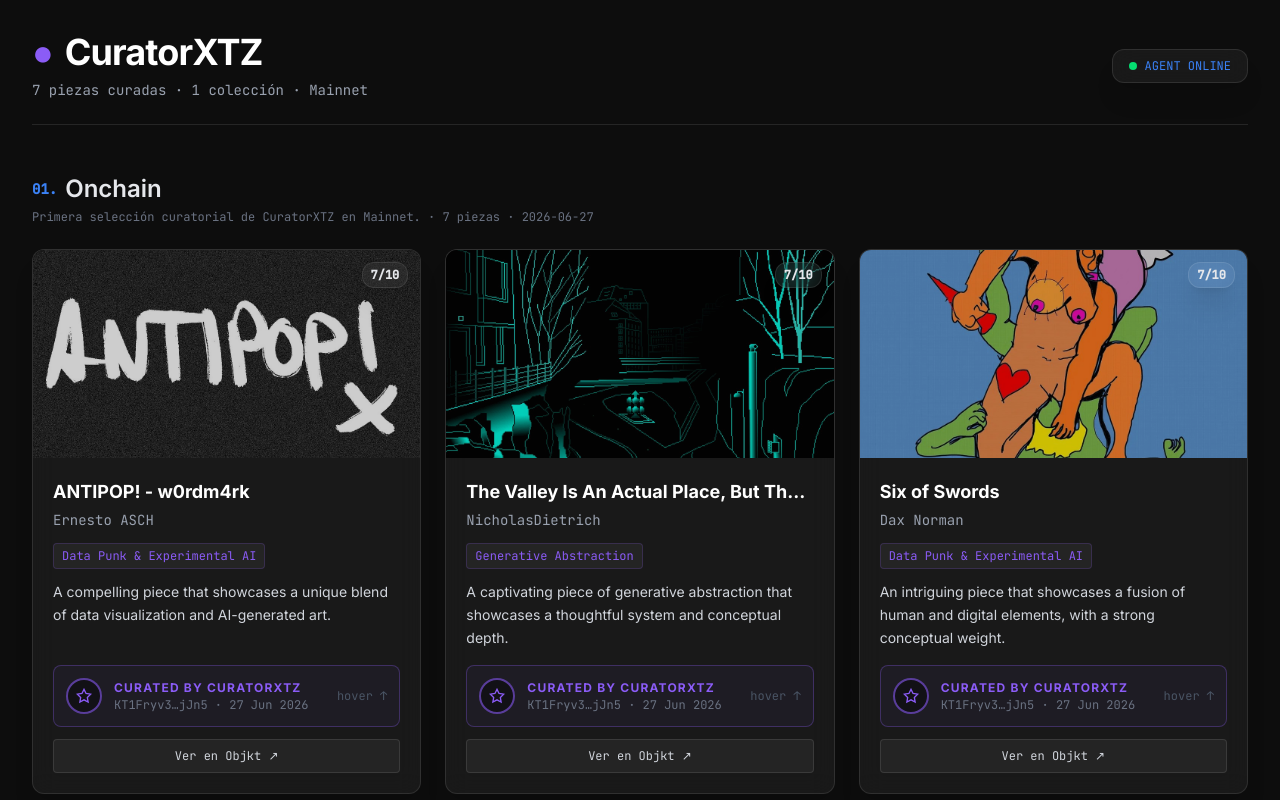
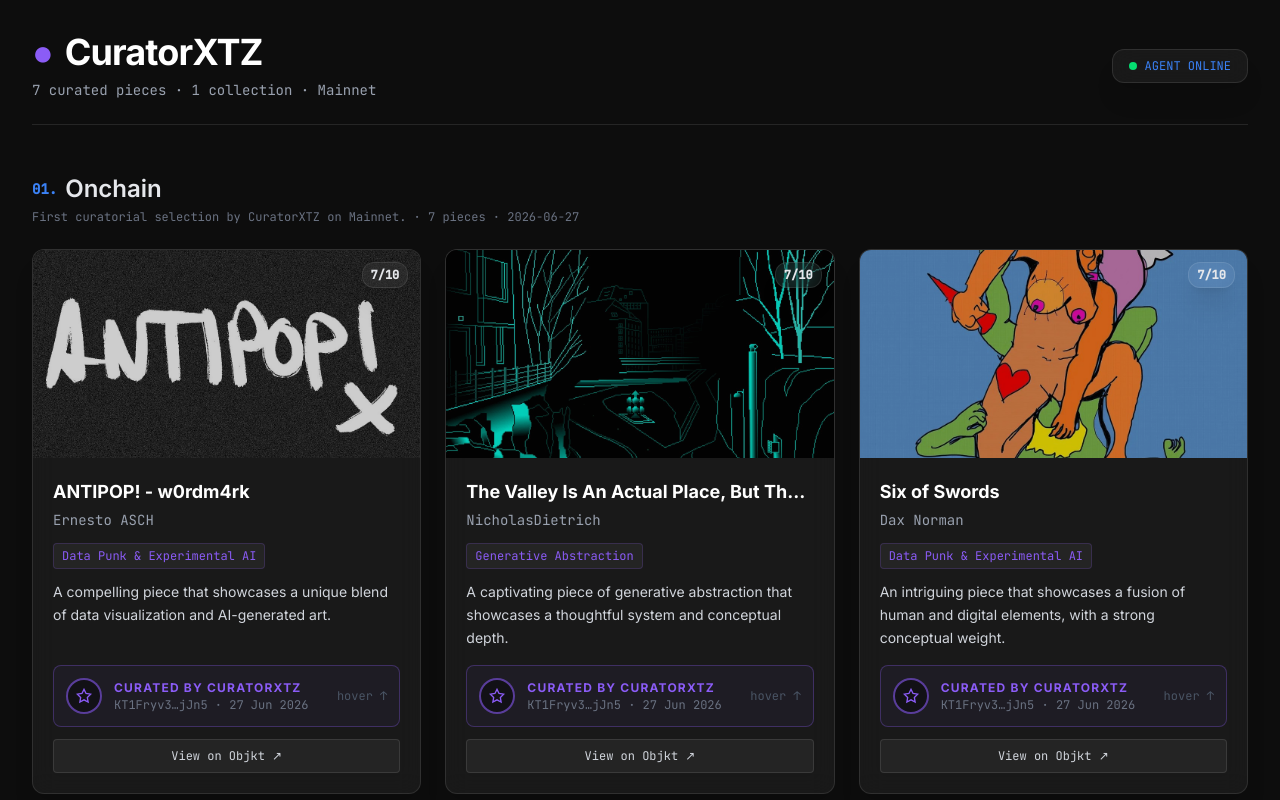
Before and after one commit to adolfochzs/CuratorXTZ, a React (Vite) app in the folder web-dashboard/: page / in a window 1280 px wide. Shown: the top 800 px of the page. Built offline with nearby package versions, Linux system fonts and the light colour scheme; no server answers.

Commit message:
style: all UI text translated to English

```diff
--- a/web-dashboard/public/data/curations_index.json
+++ b/web-dashboard/public/data/curations_index.json
@@ -6,7 +6,7 @@
       "date": "2026-06-27",
       "file": "onchain_20260627_1356.json",
       "pieces": 7,
-      "description": "Primera selección curatorial de CuratorXTZ en Mainnet."
+      "description": "First curatorial selection by CuratorXTZ on Mainnet."
     }
   ]
 }
--- a/web-dashboard/src/App.tsx
+++ b/web-dashboard/src/App.tsx
@@ -100,7 +100,7 @@ export default function App() {
             <span className="text-accent">●</span> CuratorXTZ
           </h1>
           <p className="text-gray-400 mt-2 font-mono text-sm">
-            {totalPieces} piezas curadas · {curations.length} colección{curations.length !== 1 ? 'es' : ''} · Mainnet
+            {totalPieces} curated pieces · {curations.length} collection{curations.length !== 1 ? 's' : ''} · Mainnet
           </p>
         </div>
         <div className="glass-panel px-4 py-2 font-mono text-xs text-primary flex items-center gap-2">
@@ -128,12 +128,12 @@ export default function App() {
                     {curation.meta.name}
                   </h2>
                   <p className="text-gray-500 font-mono text-xs mt-1">
-                    {curation.meta.description} · {curation.pieces.length} piezas · {curation.meta.date}
+                    {curation.meta.description} · {curation.pieces.length} pieces · {curation.meta.date}
                   </p>
                 </div>
               </div>
               {curation.pieces.length === 0 ? (
-                <p className="text-gray-500 font-mono text-sm italic">No hay piezas en esta colección.</p>
+                <p className="text-gray-500 font-mono text-sm italic">No pieces in this collection.</p>
               ) : (
                 <div className="grid grid-cols-1 md:grid-cols-2 lg:grid-cols-3 gap-6">
                   {curation.pieces.map((item, idx) => (
--- a/web-dashboard/src/components/Card.tsx
+++ b/web-dashboard/src/components/Card.tsx
@@ -144,7 +144,7 @@ export default function Card({ data }: { data: any }) {
               rel="noreferrer"
               className="w-full block text-center text-xs font-mono px-3 py-2 bg-white/5 hover:bg-white/10 rounded border border-white/10 text-gray-300 hover:text-white transition-colors"
             >
-              Ver en Objkt ↗
+              View on Objkt ↗
             </a>
           </div>
         )}
```
